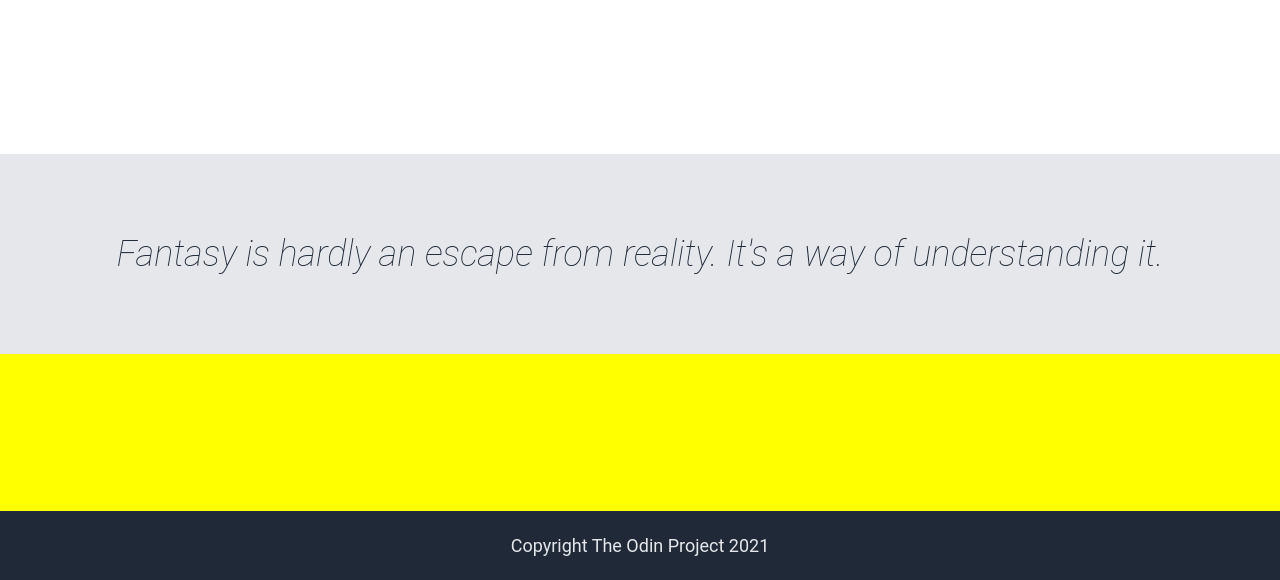
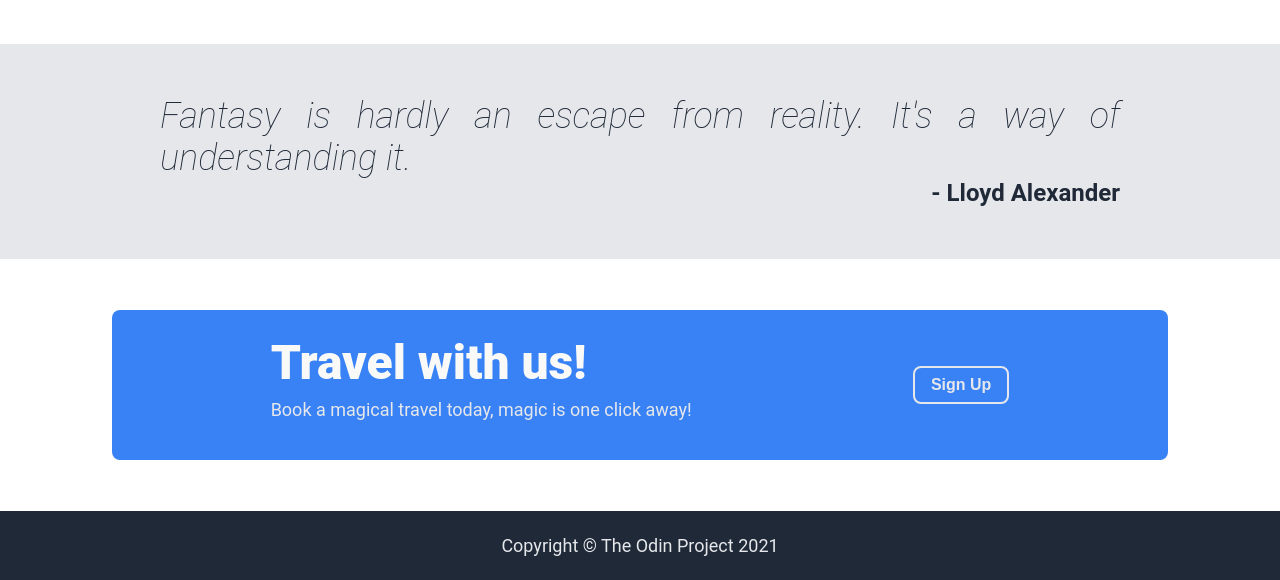
Before and after one commit to LorenzoS-93/landing-page, a plain HTML site: page index.html in a window 1280 px wide. Shown: the part 1020-1600 px from the top of the page. Drawn offline with Linux system fonts and the light colour scheme.

Commit message:
Project end Finished the project but the code must be written better!

```diff
--- a/index.html
+++ b/index.html
@@ -17,6 +17,7 @@
             <li class="links"><a href="#">About</a></li>
         </ul>
     </div>
+
     <div class="content">
         <div class="hero">
             <div class="modal">
@@ -28,6 +29,7 @@
                 <img src="hero-image.jpg" alt="photo by Artem Sapegin" width="480" height="320">
             </div>
         </div>
+
         <div class="information">
             <div class="title">Our company strife to provide you with emotional and immersive experience!</div>
             <ul>
@@ -57,9 +59,25 @@
                 </li>
             </ul>
         </div>
-        <div class="quote">Fantasy is hardly an escape from reality. It's a way of understanding it.</div>
-        <div class="call"></div>
+
+        <div class="quote">
+            <div class="modal">
+                <div class="phrase">Fantasy is hardly an escape from reality. It's a way of understanding it.</div>
+                <div class="author">- Lloyd Alexander</div>
+            </div>
+        </div>
+
+        <div class="call">
+            <div class="modal">
+                <div class="container">
+                    <div class="main-text">Travel with us!</div>
+                    <div class="sub-text">Book a magical travel today, magic is one click away!</div>
+                </div>
+                <button class="join">Sign Up</button>
+            </div>
+        </div>
     </div>
-    <div class="footer">Copyright The Odin Project 2021</div>
+
+    <div class="footer">Copyright &copy The Odin Project 2021</div>
 </body>
 </html>
--- a/styles.css
+++ b/styles.css
@@ -147,17 +147,59 @@ a
     background-color: #E5E7EB;
     align-items: center;
     justify-content: center;
+
+}
+
+.quote .modal
+{
+    flex-direction: column;
+}
+
+.phrase
+{
     font-size: 36px;
     font-weight: lighter;
     font-style: italic;
     color: #1f2937;
+    text-align: justify;
+}
 
+.author
+{
+    font-size: 24px;
+    font-weight: bold;
+    color: #1f2937;
+    text-align: end;
 }
 
 .call
 {
+    display: flex;
     flex: 1;
-    background-color: yellow;
+    align-items: center;
+    justify-content: center;
+}
+
+.call .modal
+{
+    display: flex;
+    align-items: center;
+    justify-content: space-around;
+    background-color: #3882F6;
+    padding: 24px 48px;
+    border-radius: 8px;
+}
+
+.join
+{
+    background-color: #3882F6;
+    border: 2px solid #E5E7EB;
+    border-radius: 8px;
+    color: #E5E7EB;
+    cursor: pointer;
+    padding: 8px 16px;
+    font-size: 16px;
+    font-weight: bold;
 }
 
 .footer
```
